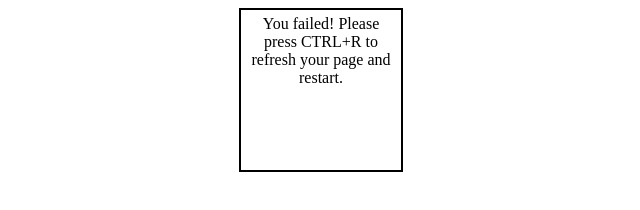
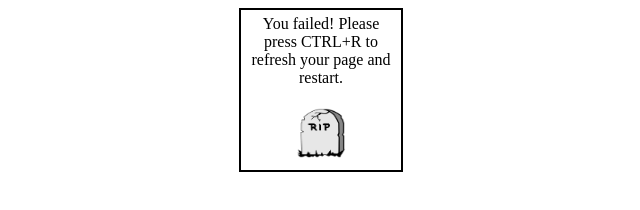
Before and after one commit to caellex/Krokodille-spillet, a plain HTML site: page index.html in a window 1280 px wide. Both pictures are taken after typing "Sample" into the empty fields and a click on the button "Submit". Shown: the whole page, without its empty margins (319-959 px from the left). Drawn offline with Linux system fonts and the light colour scheme.

Commit message:
death screen

```diff
--- a/CSS/style.css
+++ b/CSS/style.css
@@ -22,3 +22,8 @@ height: 20px;
 width: 30px;
 text-align: center;
 }
+
+.center {
+    position: absolute;
+    margin-top: 100px;
+    }
--- a/JavaScript/main.js
+++ b/JavaScript/main.js
@@ -54,6 +54,7 @@ function failGame(){
     `
     document.getElementById('mainContainer').innerHTML = /*HTML*/`
     <div style="margin: auto auto auto; border: solid black 2px; height: 150px; width: 150px; text-align: center; padding: 5px;"> You failed! Please press CTRL+R to refresh your page and restart. </div>
+    <br><img src="rip.png" width="50px" height="50px" class="center"/>
     `
     }
 
```
Also changed, not shown: rip.png (added).
